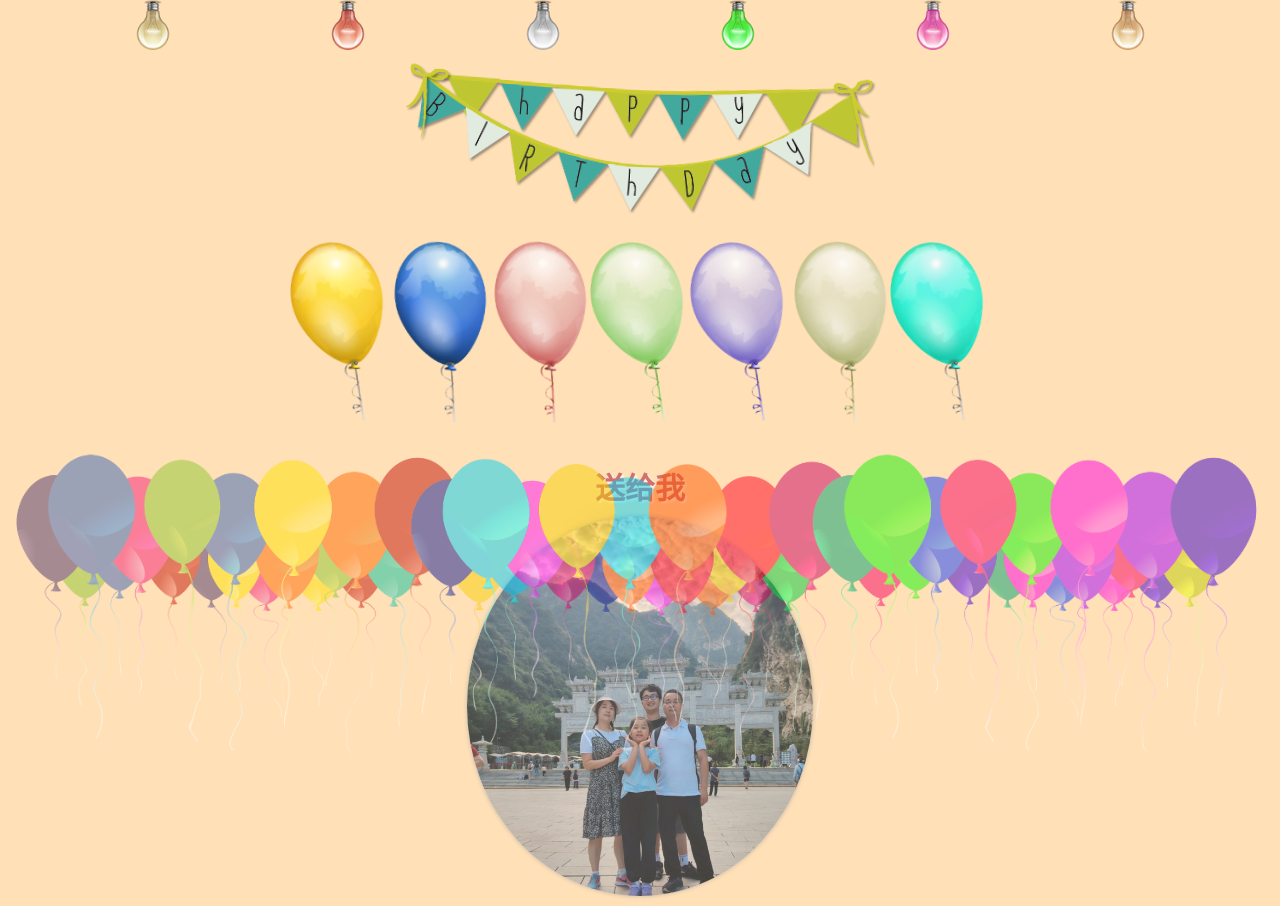
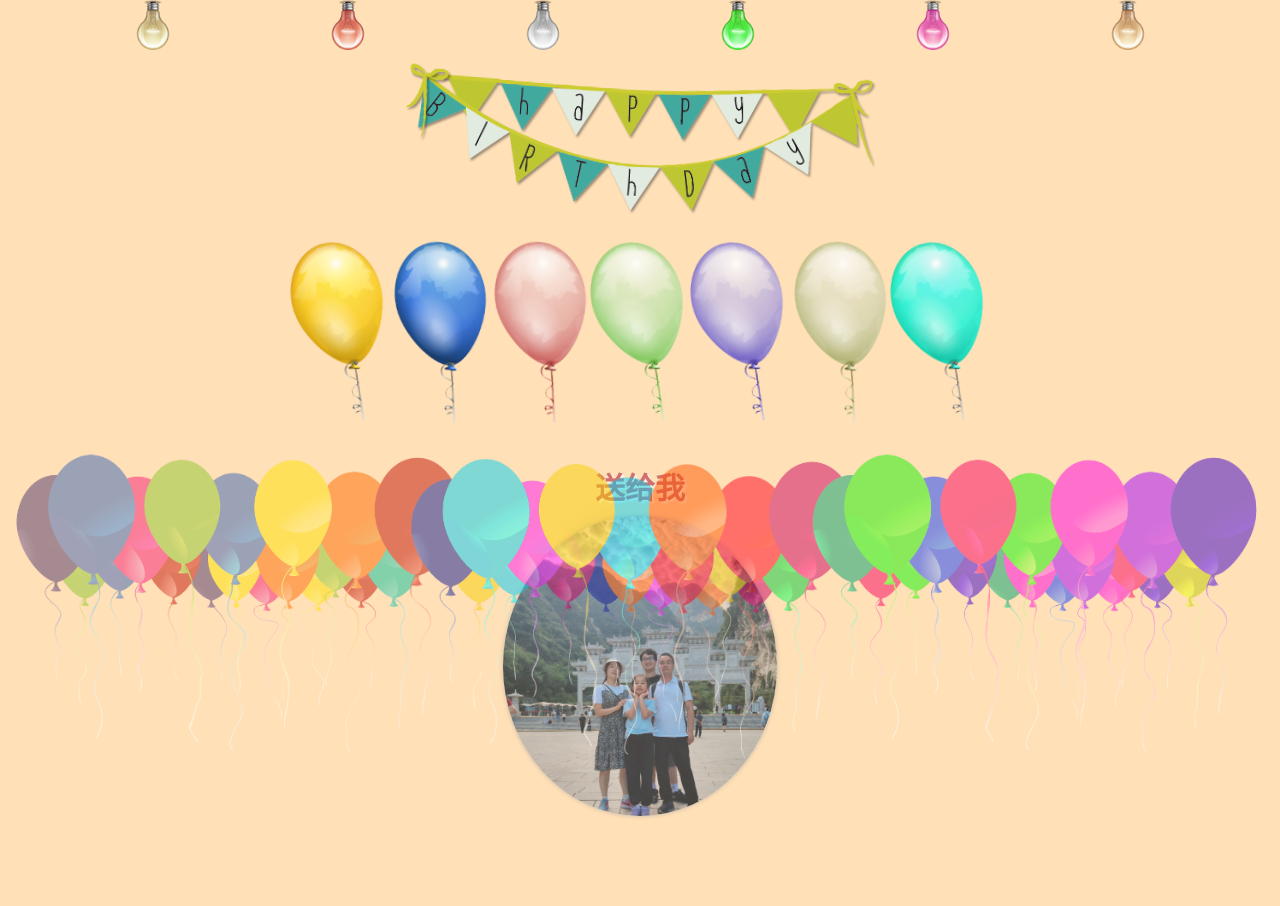
Before and after one commit to Lattice-zjj/birthday, a plain HTML site: page index.html in a window 1280 px wide. Both pictures are taken after a click on the button "开始". After the commit the page ends 826 px from the top, so only its background shows below. Drawn offline with Linux system fonts and the light colour scheme.

Commit message:
fix some bugs

```diff
--- a/assets/stylesheet.css
+++ b/assets/stylesheet.css
@@ -1293,7 +1293,7 @@ audio {
 .message p img{
 	display: block;
 	max-width: 100%;
-	max-height: 380px;
+	max-height: 300px;
 	margin: 5px auto;
 	border-radius: 50%;
 	box-shadow: #aaa 0 0 4px;
```
